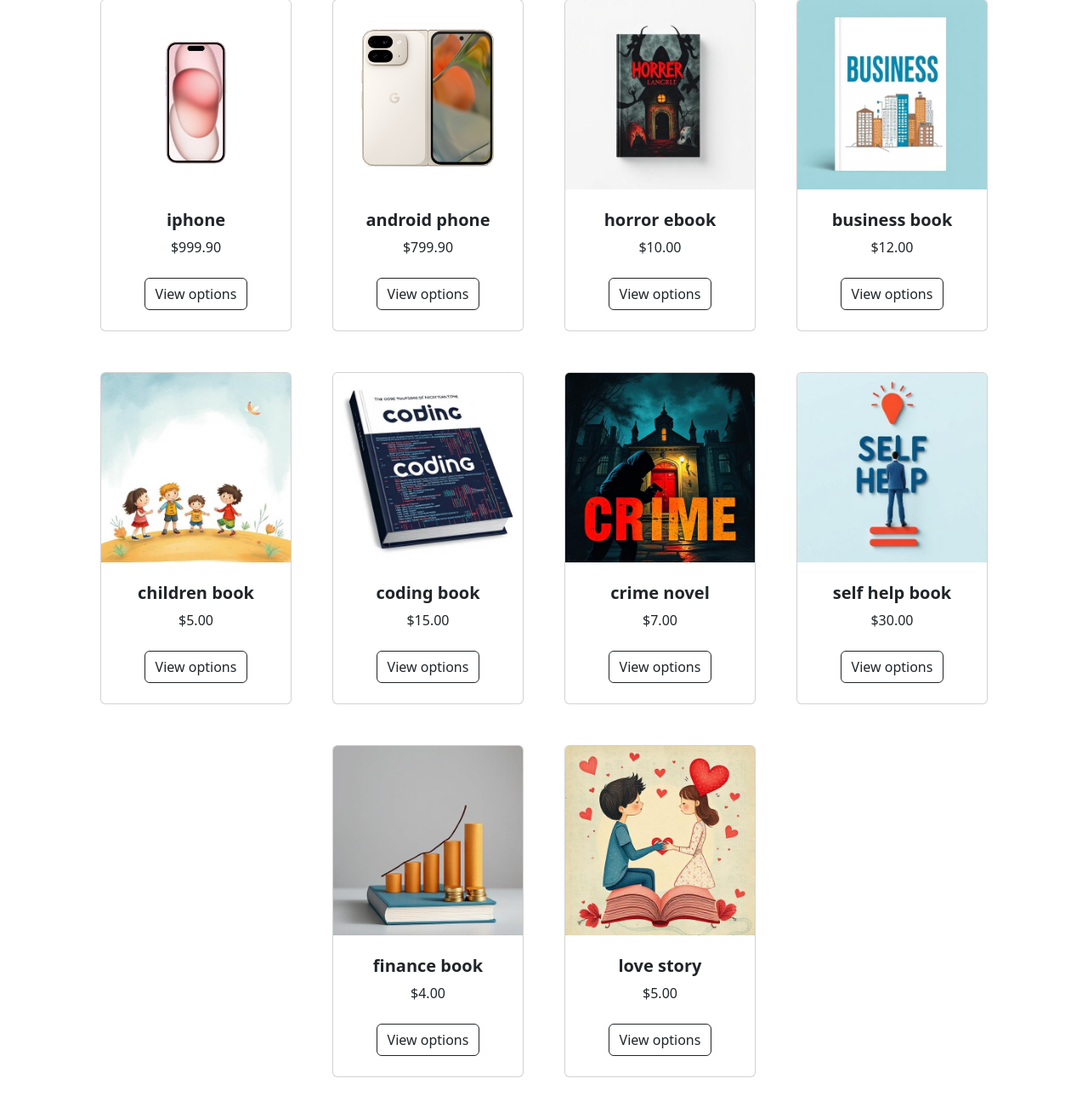
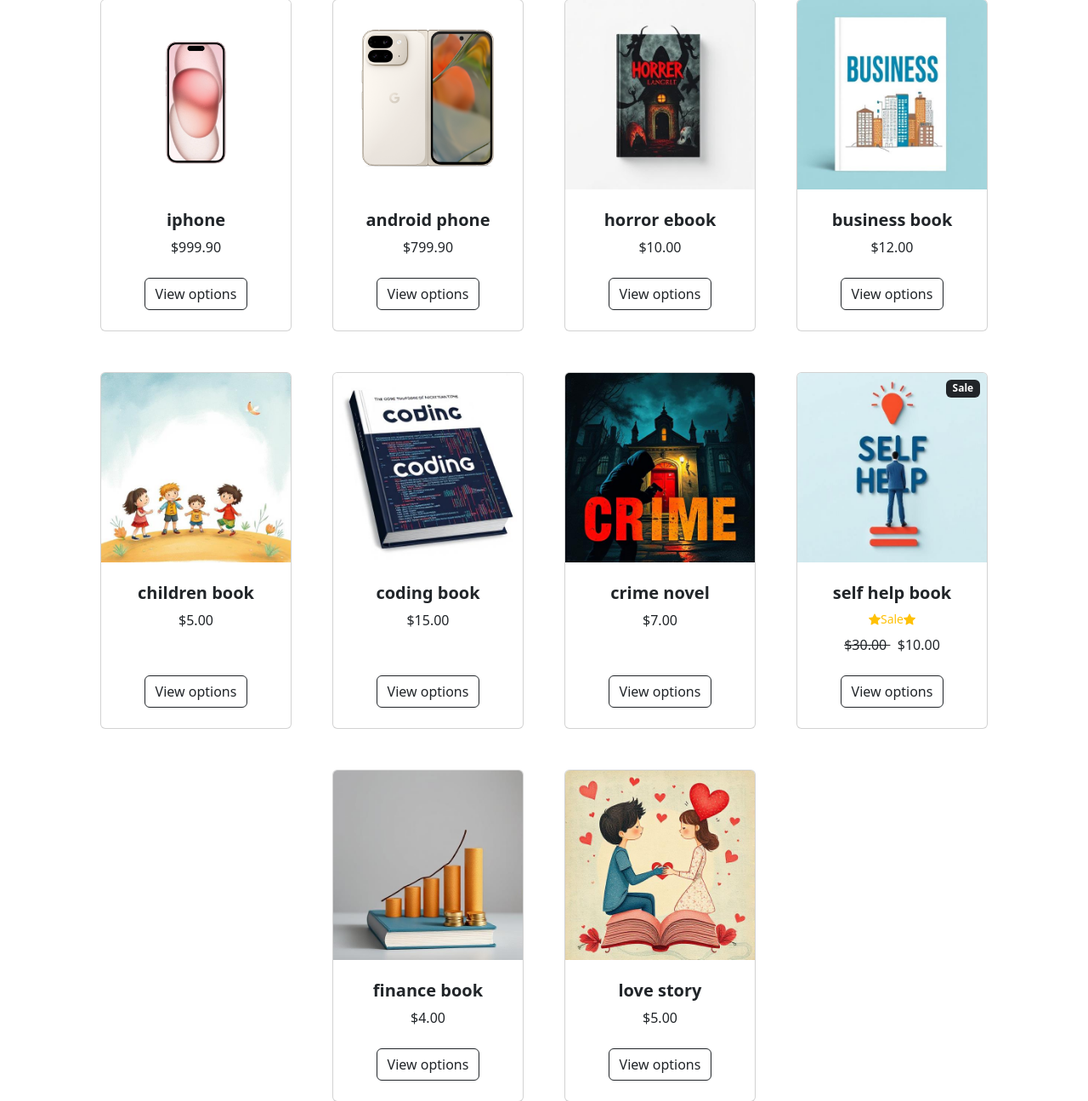
Before and after one commit to iammanishanand/django-ecom, a Django app: page / in a window 1280 px wide. Shown: the part 450-1746 px from the top of the page at 85% size. Run offline with Django 5.2, Linux system fonts and the light colour scheme; data comes from the database, SQL or seed files in the repository; both versions use the stored data as it was after the commit; some libraries are stand-ins or nearby versions.

Commit message:
phase 5 complete

```diff
--- a/store/models.py
+++ b/store/models.py
@@ -24,6 +24,8 @@
 class Product(models.Model):
     name = models.CharField(max_length=100)
     price = models.DecimalField(max_digits=6, decimal_places=2, default=0)
+    is_sale = models.BooleanField(default=False)
+    sale_price = models.DecimalField(max_digits=6, decimal_places=2, default=None, null=True)
     category = models.ForeignKey(Category, on_delete=models.CASCADE, default=1)
     description = models.CharField(max_length=250, default='', blank=True, null=True)
     image = models.ImageField(upload_to='uploads/product/')
--- a/store/templates/home.html
+++ b/store/templates/home.html
@@ -57,7 +57,47 @@
         <section class="py-5">
             <div class="container px-4 px-lg-5 mt-5">
                 <div class="row gx-4 gx-lg-5 row-cols-2 row-cols-md-3 row-cols-xl-4 justify-content-center">
+
+
+
                     {% for product in products %}
+                    {% if product.is_sale %}
+                    <div class="col mb-5">
+                        <div class="card h-100">
+                            <!-- Sale badge -->
+                            <div class="badge bg-dark text-white position-absolute" style="top: 0.5rem; right: 0.5rem;">
+                                Sale
+                            </div>
+
+                            <!-- Product image-->
+                            <img class="card-img-top" src="{{ product.image.url }}" alt="{{ product.image.url }}" />
+                            <!-- Product details-->
+                            <div class="card-body p-4">
+                                <div class="text-center">
+                                    <!-- Product name-->
+                                    <h5 class="fw-bolder">{{ product.name }}</h5>
+                                    <!-- Optional: Sale stars -->
+                                    <div class="d-flex justify-content-center small text-warning mb-2">
+                                        <div class="bi-star-fill"></div> Sale <div class="bi-star-fill"></div>
+                                    </div>
+                                    <!-- Product price-->
+                                    <strike>
+                                        ${{ product.price }}
+                                    </strike>&nbsp;
+                                    ${{ product.sale_price }}
+                                </div>
+                            </div>
+                            <!-- Product actions-->
+                            <div class="card-footer p-4 pt-0 border-top-0 bg-transparent">
+                                <div class="text-center">
+                                    <a class="btn btn-outline-dark mt-auto" href="#">View options</a>
+                                </div>
+                            </div>
+                        </div>
+                    </div>
+
+
+                    {% else %}
                     <div class="col mb-5">
                         <div class="card h-100">
                             <!-- Product image-->
@@ -79,7 +119,12 @@
                             </div>
                         </div>
                     </div>
+                    {% endif %}
                     {% endfor %}
+
+
+
+
                 </div>
             </div>
         </section>
```
Also changed, not shown: db.sqlite3, store/migrations/0002_alter_category_options_product_is_sale_and_more.py (added).
